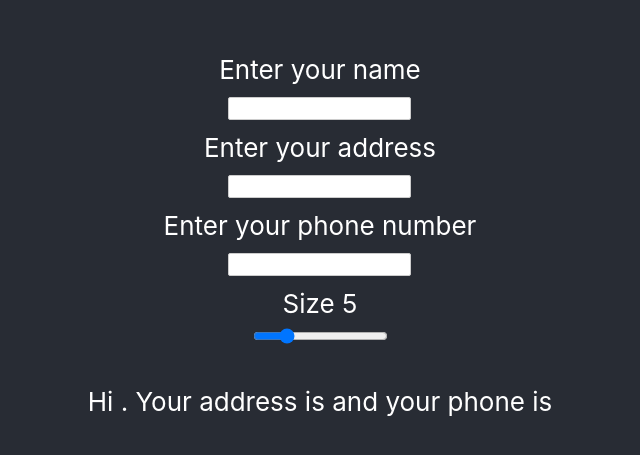
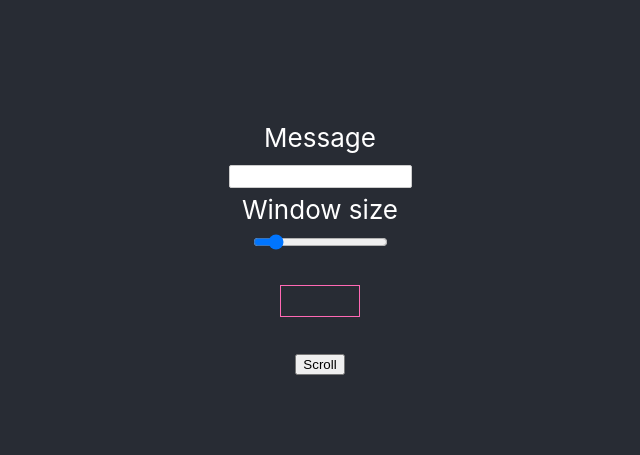
Before and after one commit to rudfoss/cra-workshop, a React (Create React App) app: page / in a window 1280 px wide. Shown: the part 155-610 px from the top of the page, without its empty margins (320-960 px from the left). Built offline with nearby package versions, Linux system fonts and the light colour scheme.

Commit message:
ConnectedTicker

```diff
--- a/src/App.tsx
+++ b/src/App.tsx
@@ -1,25 +1,13 @@
-import React, { useState } from 'react';
-import RangeInput from 'ui/RangeInput';
-import TextInput from 'ui/TextInput';
+import React from 'react';
+import ConnectedTicker from 'tasks/ConnectedTicker';
 import './App.css';
 // import Task from 'tasks/Repeat';
 
 function App() {
-  const [name, setName] = useState("")
-  const [address, setAddress] = useState("")
-  const [phone, setPhone] = useState("")
-  const [size, setSize] = useState(5)
-
   return (
     <div className="App" >
       <header className="App-header">
-        <TextInput id="name" label="Enter your name" value={name} onChange={setName} />
-        <TextInput id="address" label="Enter your address" value={address} onChange={setAddress} />
-        <TextInput id="phone" label="Enter your phone number" value={phone} onChange={setPhone} />
-        <RangeInput id="size" label={`Size ${size}`} min={1} max={20} value={size} onChange={setSize} />
-        <p>
-          Hi {name}. Your address is {address} and your phone is {phone}
-        </p>
+        <ConnectedTicker/>
       </header>
     </div>
   );
--- /dev/null
+++ b/src/tasks/ConnectedTicker/ConnectedTicker.tsx
@@ -0,0 +1,17 @@
+import { useState } from "react"
+import Ticker from "tasks/Ticker"
+import RangeInput from "ui/RangeInput"
+import TextInput from "ui/TextInput"
+
+export const ConnectedTicker = () => {
+	const [message, setMessage] = useState("")
+	const [windowSize, setWindowSize] = useState(5)
+
+	return (
+		<div>
+			<TextInput value={message} onChange={setMessage} label="Message" />
+			<RangeInput value={windowSize} onChange={setWindowSize} min={2} max={30} label="Window size" />
+			<Ticker message={message} windowSize={windowSize} />
+		</div>
+	)
+}
--- /dev/null
+++ b/src/tasks/ConnectedTicker/index.ts
@@ -0,0 +1 @@
+export { ConnectedTicker as default } from "./ConnectedTicker"
--- a/src/tasks/Ticker/Ticker.module.css
+++ b/src/tasks/Ticker/Ticker.module.css
@@ -1,3 +1,3 @@
-.frame {
+.frame code {
 	border: 1px solid hotpink;
 }
--- a/src/ui/RangeInput/RangeInput.tsx
+++ b/src/ui/RangeInput/RangeInput.tsx
@@ -1,8 +1,8 @@
-import React from "react"
+import React, { useMemo } from "react"
+import { idGenerator } from "utils/idGenerator"
 import cls from "./RangeInput.module.css"
 
 interface RangeInputProps {
-	id: string
 	label: string
 	min: number
 	max: number
@@ -11,8 +11,11 @@ interface RangeInputProps {
 	onChange: (newValue: number) => unknown
 }
 
+const newId = idGenerator("rangeInput_")
+
 export const RangeInput = (props: RangeInputProps) => {
-	const { id, label, min, max, value, onChange } = props
+	const { label, min, max, value, onChange } = props
+	const id = useMemo(newId, [])
 
 	const onRangeChange = (evt: React.ChangeEvent<HTMLInputElement>) => {
 		onChange(evt.target.valueAsNumber)
--- a/src/ui/TextInput/TextInput.tsx
+++ b/src/ui/TextInput/TextInput.tsx
@@ -1,15 +1,18 @@
-import React from "react"
+import React, { useMemo } from "react"
+import { idGenerator } from "utils/idGenerator"
 import cls from "./TextInput.module.css"
 
 interface TextInputProps {
-	id: string
 	label: string
 	value: string
 	onChange: (newValue: string, evt: React.ChangeEvent<HTMLInputElement>) => void
 }
 
+const newId = idGenerator("textInput_")
+
 export const TextInput = (props: TextInputProps) => {
-	const { id, label, value, onChange } = props
+	const { label, value, onChange } = props
+	const id = useMemo(newId, [])
 
 	const onInputChange = (evt: React.ChangeEvent<HTMLInputElement>) => {
 		onChange(evt.target.value, evt)
--- /dev/null
+++ b/src/utils/idGenerator.ts
@@ -0,0 +1,6 @@
+export const idGenerator = (prefix: string = "id_") => {
+	let iterator = 0
+	return () => {
+		return `${prefix}${iterator++}`
+	}
+}
```
